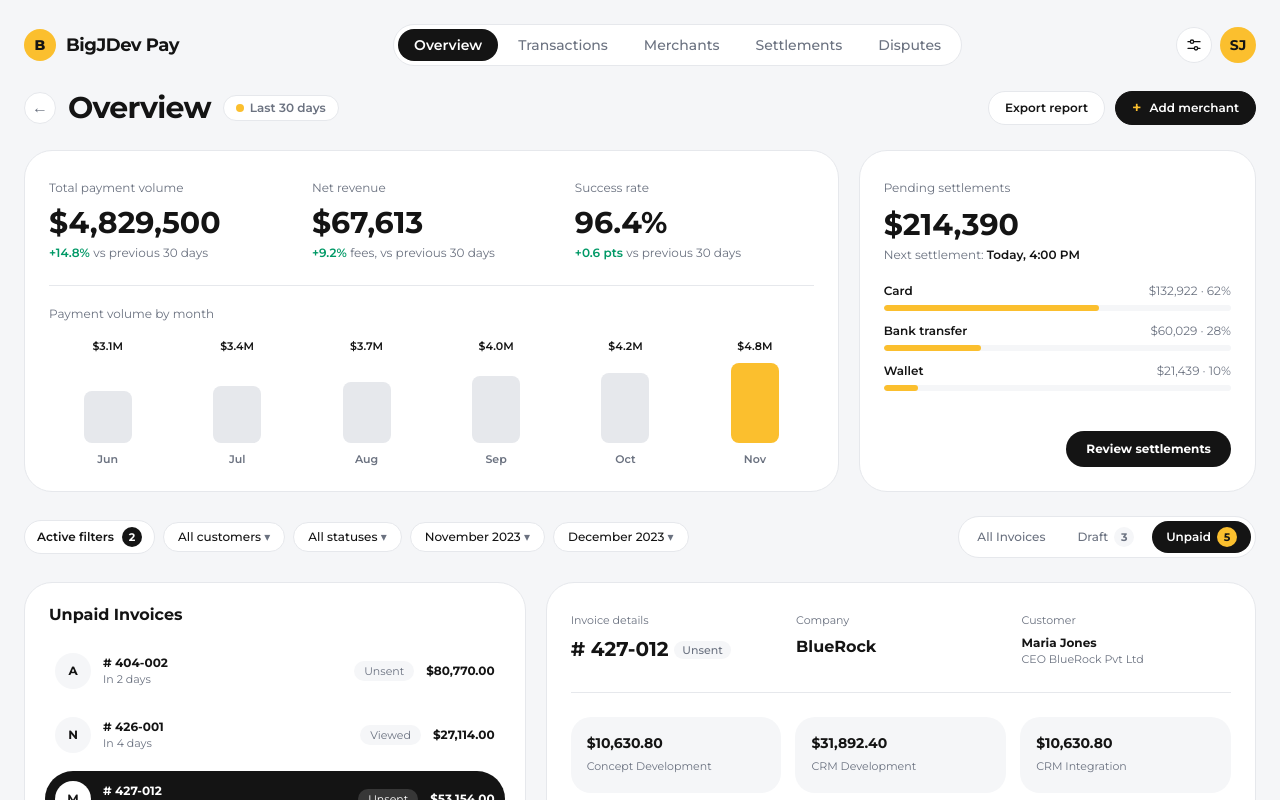
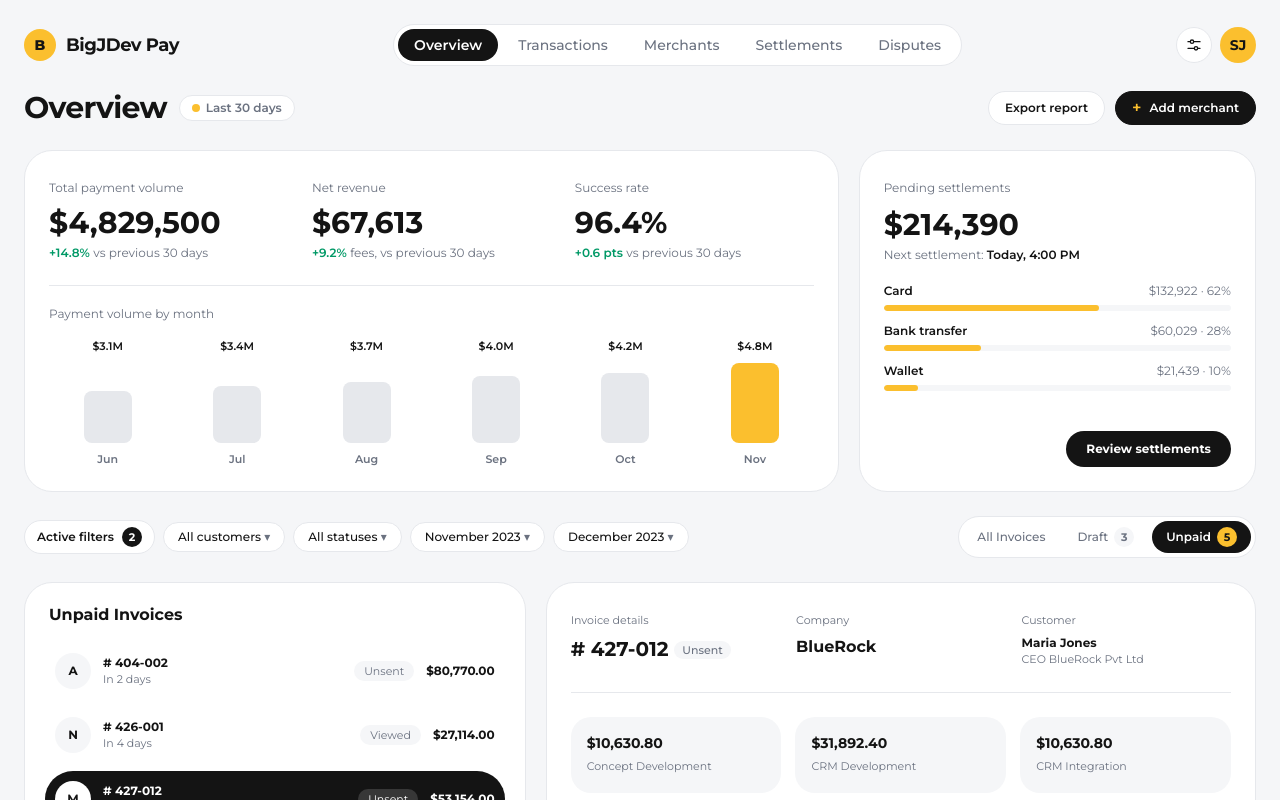
Before and after one commit to BigJerry-dev/bigjDev-fintech-dashboard, a Next.js app: page / in a window 1280 px wide. Shown: the top 800 px of the page. Built offline with nearby package versions, Linux system fonts and the light colour scheme.

Commit message:
remove back button from overview title bar

```diff
--- a/src/components/TitleBar.tsx
+++ b/src/components/TitleBar.tsx
@@ -2,12 +2,6 @@ export default function TitleBar() {
   return (
     <div className="flex items-center justify-between gap-4 flex-wrap">
       <div className="flex items-center gap-3 flex-wrap">
-        <button
-          aria-label="Go back"
-          className="w-8 h-8 rounded-full bg-white border border-line text-muted flex items-center justify-center hover:border-ink hover:text-ink transition-colors"
-        >
-          ←
-        </button>
         <h1 className="text-2xl sm:text-3xl font-bold tracking-tight">Overview</h1>
         <span className="px-3 py-1 bg-white border border-line rounded-full text-xs font-semibold text-muted flex items-center gap-1.5 whitespace-nowrap">
           <span className="w-2 h-2 rounded-full bg-accent"></span>
```
